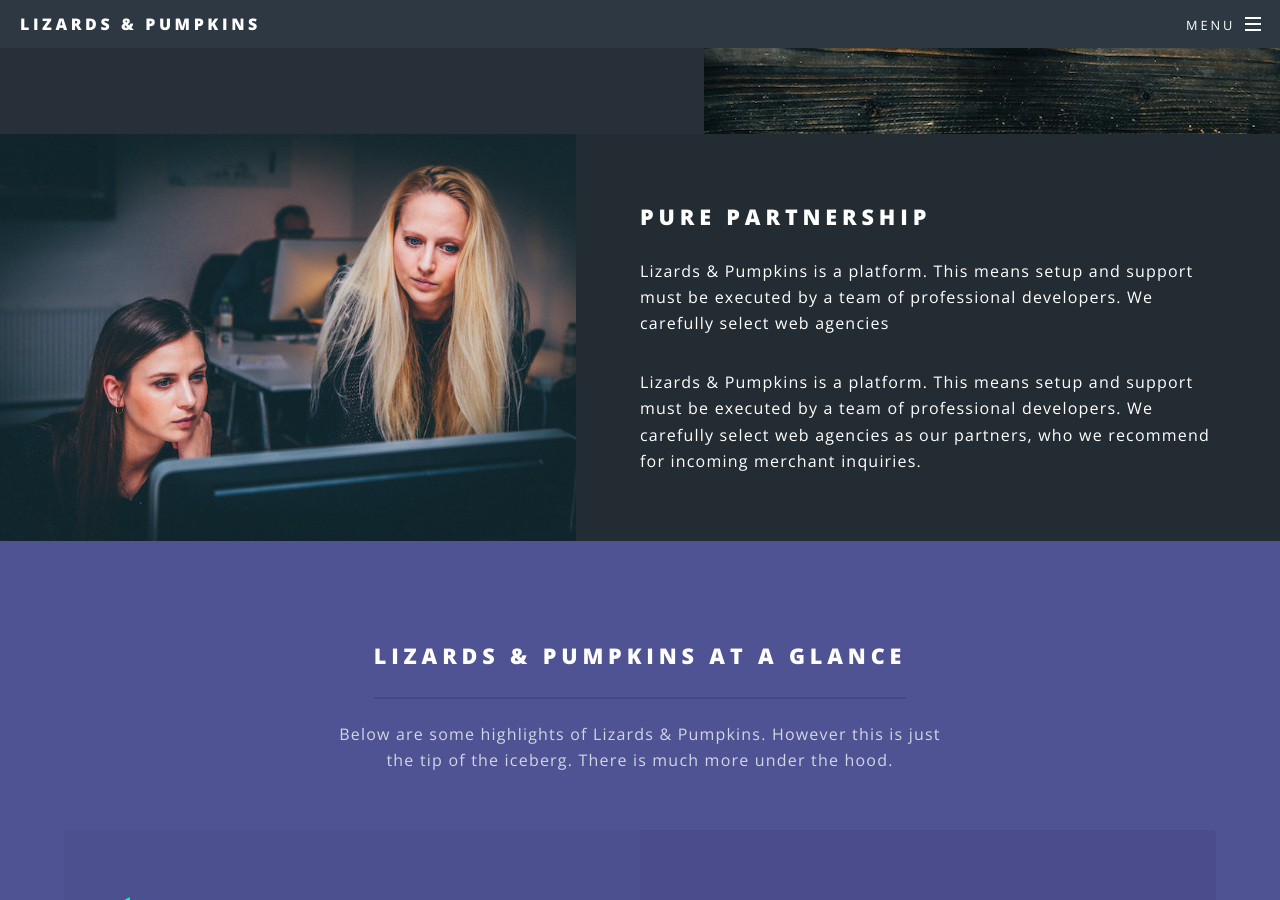
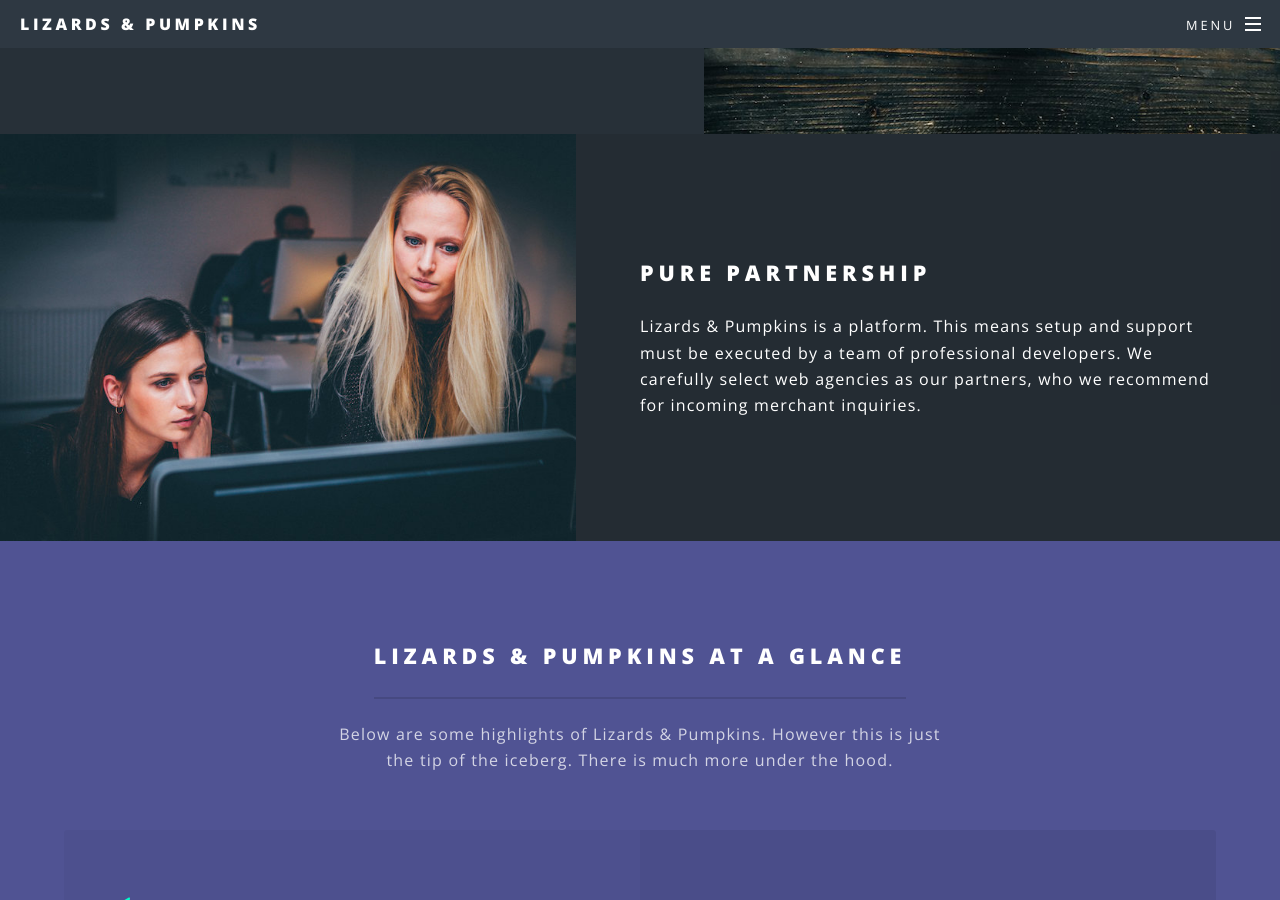
Before and after one commit to lizards-and-pumpkins/lizards-and-pumpkins.github.io, a Jekyll site: the page built from index.html, in a window 1280 px wide and 900 px high, scrolled down 2136 px. Built offline with Jekyll 4.4.1, drawn with Linux system fonts in a browser that asks for light colours.

Commit message:
Update index.html
too dumb to merge.

```diff
--- a/index.html
+++ b/index.html
@@ -54,8 +54,6 @@ layout: landing
         <div class="image"><img src="images/pic03.jpg" alt=""/></div>
         <div class="content">
             <h2>Pure Partnership</h2>
-            <p>Lizards &amp; Pumpkins is a platform. This means setup and support<br />
-                must be executed by a team of professional developers. We carefully select web agencies<br />
             <p>Lizards & Pumpkins is a platform. This means setup and support
                 must be executed by a team of professional developers. We carefully select web agencies
                 as our partners, who we recommend for incoming merchant inquiries.</p>
```
